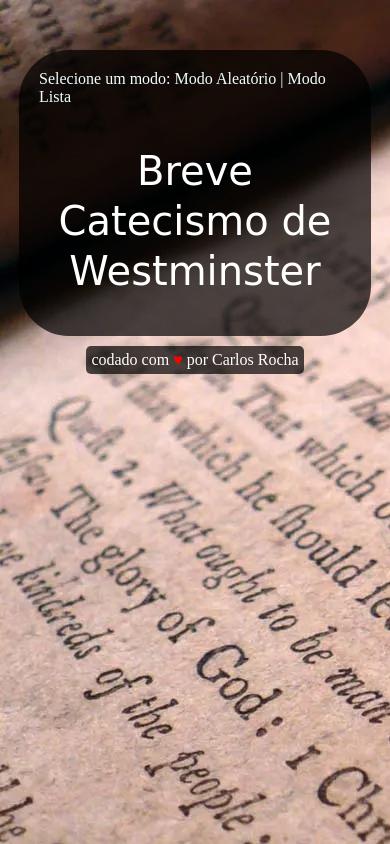
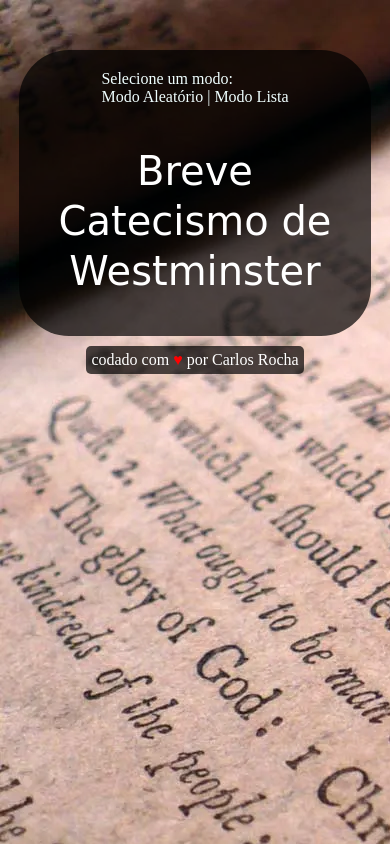
Before and after one commit to ogutorocha/BreveCatecismoWestminster, a plain HTML site: page index.html in a window 390 px wide. Drawn offline with Linux system fonts and the light colour scheme; a web font is replaced by a local one.

Commit message:
add quebra de linha para tela mobile

```diff
--- a/index.html
+++ b/index.html
@@ -19,7 +19,7 @@
   <body>
     <div id="box">
       <div id="mode">
-        Selecione um modo:
+        Selecione um modo: <br>
         <a onclick="getQuestion()" id="modoAle">Modo Aleatório</a> |
         <a onclick="modoLista()" id="modoAle">Modo Lista</a>
       </div>
```
